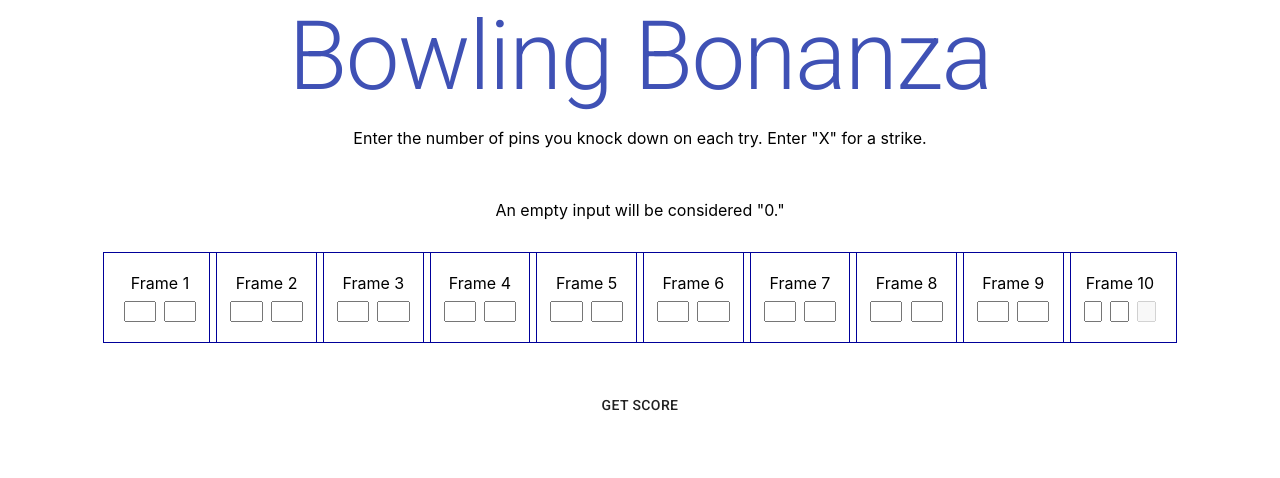
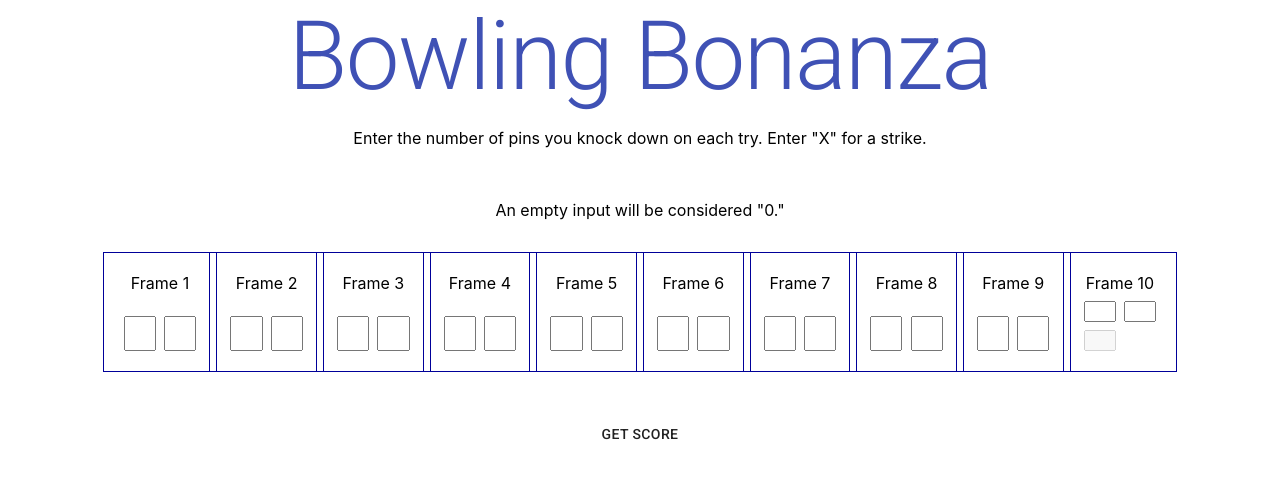
Before and after one commit to nicoledow/bowling-bonanza, a React (Create React App) app: page / in a window 1280 px wide. Shown: the top 478 px of the page. Built offline with nearby package versions, Linux system fonts and the light colour scheme.

Commit message:
avoid element does not exist error

```diff
--- a/src/Components/Frame.js
+++ b/src/Components/Frame.js
@@ -21,9 +21,7 @@ export default function Frame(props) {
     if (event.target.value === "X" || event.target.value === "x") {
       score = event.target.value;
       if (tryNum === 1) {
-        event.target.parentElement.querySelector(
-          'input[name="try-2"]'
-        ).disabled = true;
+        document.getElementById(`frame_${props.round}_try2`).disabled = true;
       }
     } else {
       score = parseInt(event.target.value);
@@ -86,7 +84,7 @@ export default function Frame(props) {
             type="text"
             min="0"
             max="10"
-            name="try-1"
+            id={`frame_${props.round}_try1`}
             onChange={(e) => handleScore(e, 1)}
             style={{ width: "75%" }}
           />
@@ -96,7 +94,7 @@ export default function Frame(props) {
             type="text"
             min="0"
             max="10"
-            name="try-2"
+            id={`frame_${props.round}_try2`}
             onChange={(e) => handleScore(e, 2)}
             style={{ width: "75%" }}
           />
@@ -109,7 +107,7 @@ export default function Frame(props) {
         <Grid container item xs={12}>
           <div className="fullWidth centered">Frame {props.round}</div>
         </Grid>
-        <Grid container item xs={4}>
+        <Grid container item xs={6}>
           <input
             type="text"
             min="0"
@@ -118,7 +116,7 @@ export default function Frame(props) {
             style={{ width: "75%" }}
           />
         </Grid>
-        <Grid container item xs={4}>
+        <Grid container item xs={6}>
           <input
             type="text"
             min="0"
@@ -127,7 +125,7 @@ export default function Frame(props) {
             style={{ width: "75%" }}
           />
         </Grid>
-        <Grid container item xs={4}>
+        <Grid container item xs={6}>
           <input
             type="text"
             min="0"
```
